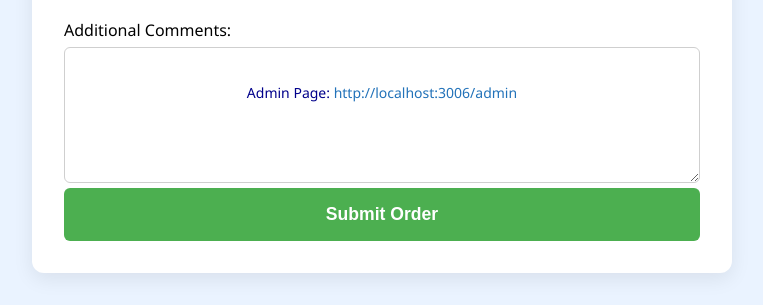
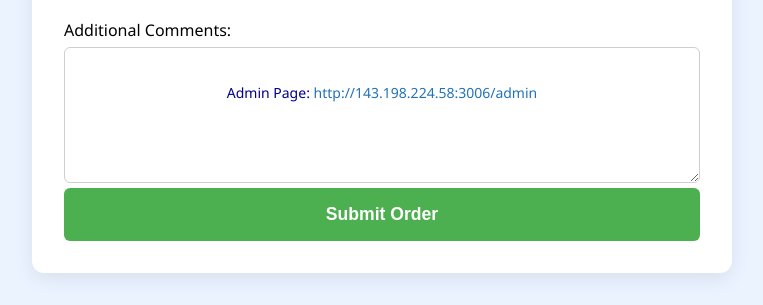
Before and after one commit to Kiyum06/ice-cream, a Node server app: page / in a window 1280 px wide. Shown: the part 683-988 px from the top of the page, without its empty margins (258-1021 px from the left). Run offline with Node 20, Linux system fonts and the light colour scheme.

Commit message:
update footer

```diff
--- a/views/confirmation.ejs
+++ b/views/confirmation.ejs
@@ -51,8 +51,8 @@
 
         <footer class="page-footer">
             Admin Page:
-            <a href="http://localhost:3006/admin" target="_blank">
-                http://localhost:3006/admin
+            <a href="http://143.198.224.58:3006/admin" target="_blank">
+                http://143.198.224.58:3006/admin
             </a>
         </footer>
 </body>
--- a/views/home.ejs
+++ b/views/home.ejs
@@ -87,8 +87,8 @@
 
         <footer class="page-footer">
             Admin Page:
-            <a href="http://localhost:3006/admin" target="_blank">
-                http://localhost:3006/admin
+            <a href="http://143.198.224.58:3006/admin" target="_blank">
+                http://143.198.224.58:3006/admin
             </a>
         </footer>
 
```
